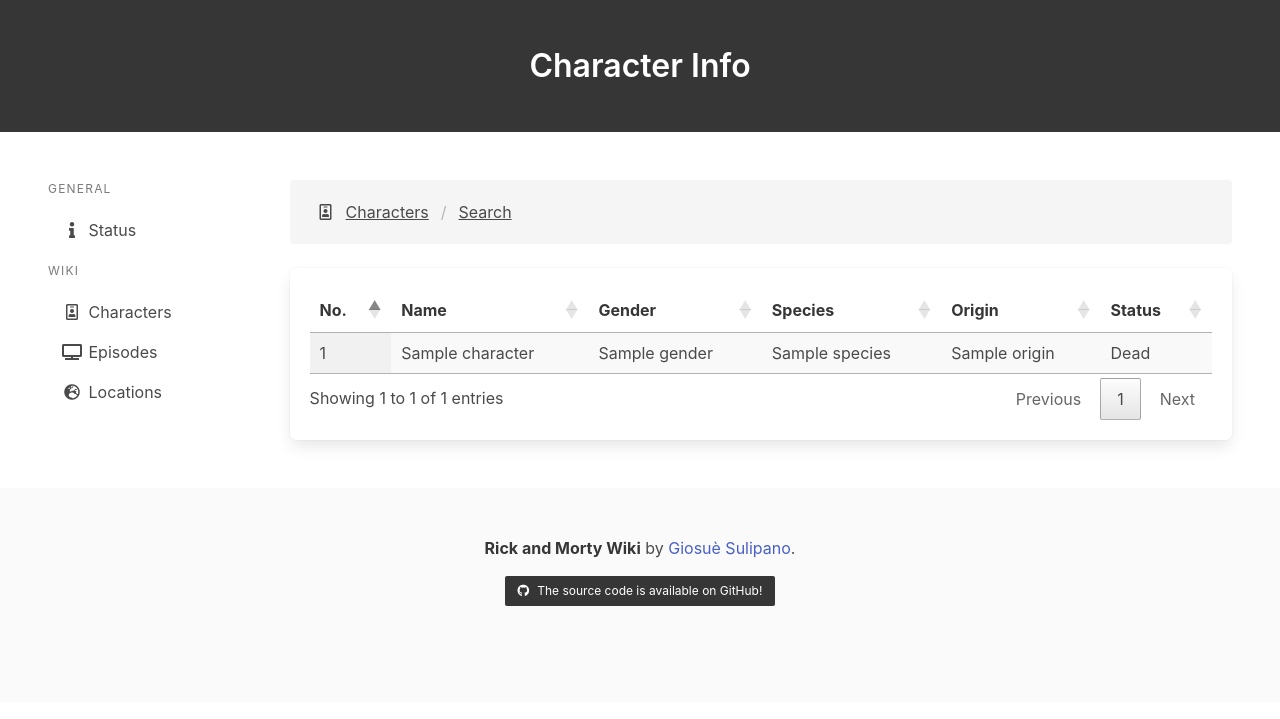
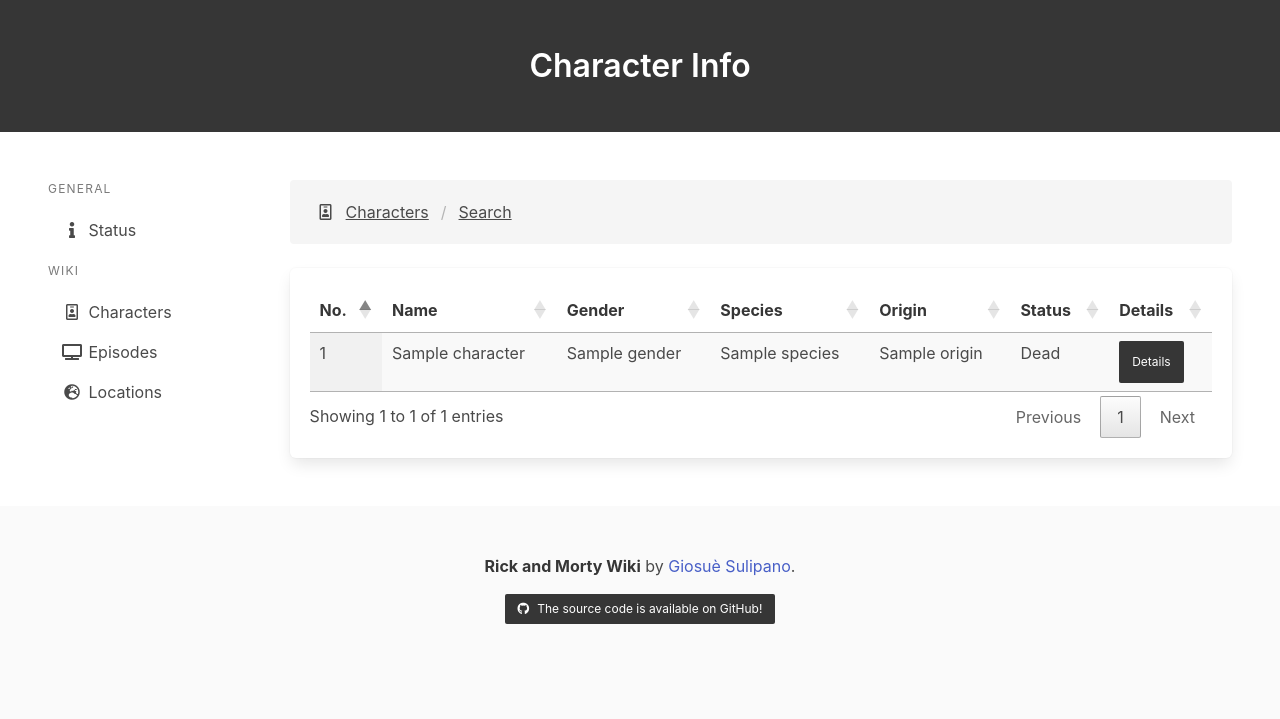
Before and after one commit to imgios/RaM-wiki, a Flask app: template ramwiki/characters/templates/characters/search.html in a window 1280 px wide. Shown: the top 719 px of the page. Run offline with Flask 2, Linux system fonts and the light colour scheme; the template is opened without the code that fills it: most values are stand-ins (such as "Sample title", 1, 10 or a date in 2020); some libraries are stand-ins or nearby versions.

Commit message:
Add button to see more info about the character

```diff
--- a/ramwiki/characters/templates/characters/search.html
+++ b/ramwiki/characters/templates/characters/search.html
@@ -32,6 +32,7 @@
                             <th>Species</th>
                             <th>Origin</th>
                             <th>Status</th>
+                            <th>Details</th>
                         </tr>
                     </thead>
                     <tbody>
@@ -43,6 +44,9 @@
                                 <td>{{ character['species'] }}</td>
                                 <td>{{ character['origin'] }}</td>
                                 <td>{{ character['status'] }}</td>
+                                <td>
+                                    <a href="./{{ character['number'] }}" class="button is-dark is-small">Details</a>
+                                </td>
                             </tr>
                         {% endfor %}
                     </tbody>
```
